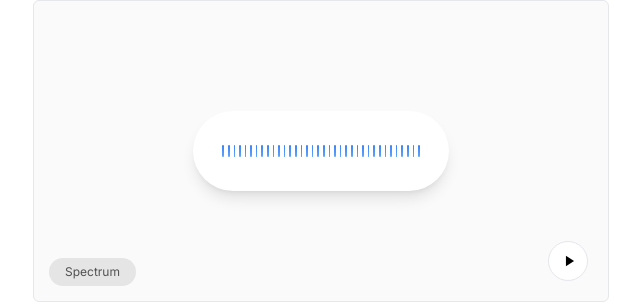
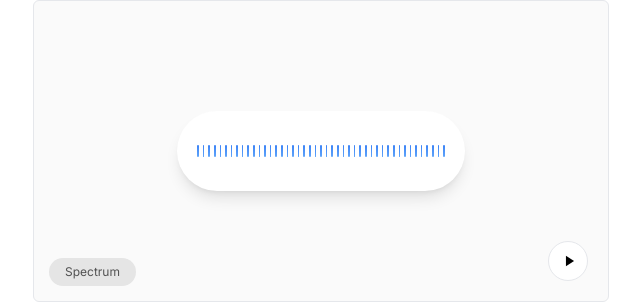
Before and after one commit to tfarhan00/kebabhan, a Next.js app: page /lab in a window 1280 px wide. Shown: the part 406-708 px from the top of the page, without its empty margins (319-959 px from the left). Built offline with nearby package versions, Linux system fonts and the light colour scheme.

Commit message:
update lab

```diff
--- a/src/app/lab/audio-spectrum/component.tsx
+++ b/src/app/lab/audio-spectrum/component.tsx
@@ -112,11 +112,8 @@ export default function AudioSpectrum() {
       const maxHeight = (audioCon?.clientHeight ?? 0) - 32;
       const centerIdx = Math.floor(barsLength / 2);
       const groupSize = Math.floor(bufferLength / 1.5 / barsLength);
-      const leftGroup = audioBars.slice(0, Math.round(barsLength / 2));
-      const rightGroup = audioBars.slice(
-        Math.round(barsLength / 2),
-        barsLength
-      );
+      const leftGroup = audioBars.slice(0, Math.round(centerIdx));
+      const rightGroup = audioBars.slice(Math.round(centerIdx), barsLength);
 
       // Looping animation
       function updateFrequencyData() {
@@ -141,7 +138,7 @@ export default function AudioSpectrum() {
             bar.style.height = `${clampedHeight}px`;
 
             const minOpacity = 0;
-            const maxOpacity = 1.0;
+            const maxOpacity = 1;
             const opacity =
               minOpacity + (maxOpacity - minOpacity) * (freqData[start] / 255);
             bar.style.opacity = opacity.toFixed(2);
@@ -256,14 +253,14 @@ export default function AudioSpectrum() {
         {/* MainVisual */}
         <div
           id="audio-container"
-          className="bg-white dark:bg-white/5 rounded-full px-4 py-2 flex items-center justify-center gap-1 h-20 shadow-lg w-64 relative overflow-hidden"
+          className="bg-white dark:bg-white/5 rounded-full px-4 py-2 flex items-center justify-center gap-1 h-20 shadow-lg w-72 relative overflow-hidden"
         >
-          {[...Array(36).keys()].map((item) => (
+          {[...Array(45).keys()].map((item) => (
             <div
               id="audio-bar"
               key={item}
               style={{}}
-              className="w-[0.1rem] h-3 bg-gradient-to-b from-blue-500 to-blue-400 rounded-full"
+              className="w-[0.1rem] shrink-0 h-3 bg-gradient-to-b from-blue-500 to-blue-400 rounded-full"
             ></div>
           ))}
         </div>
```
